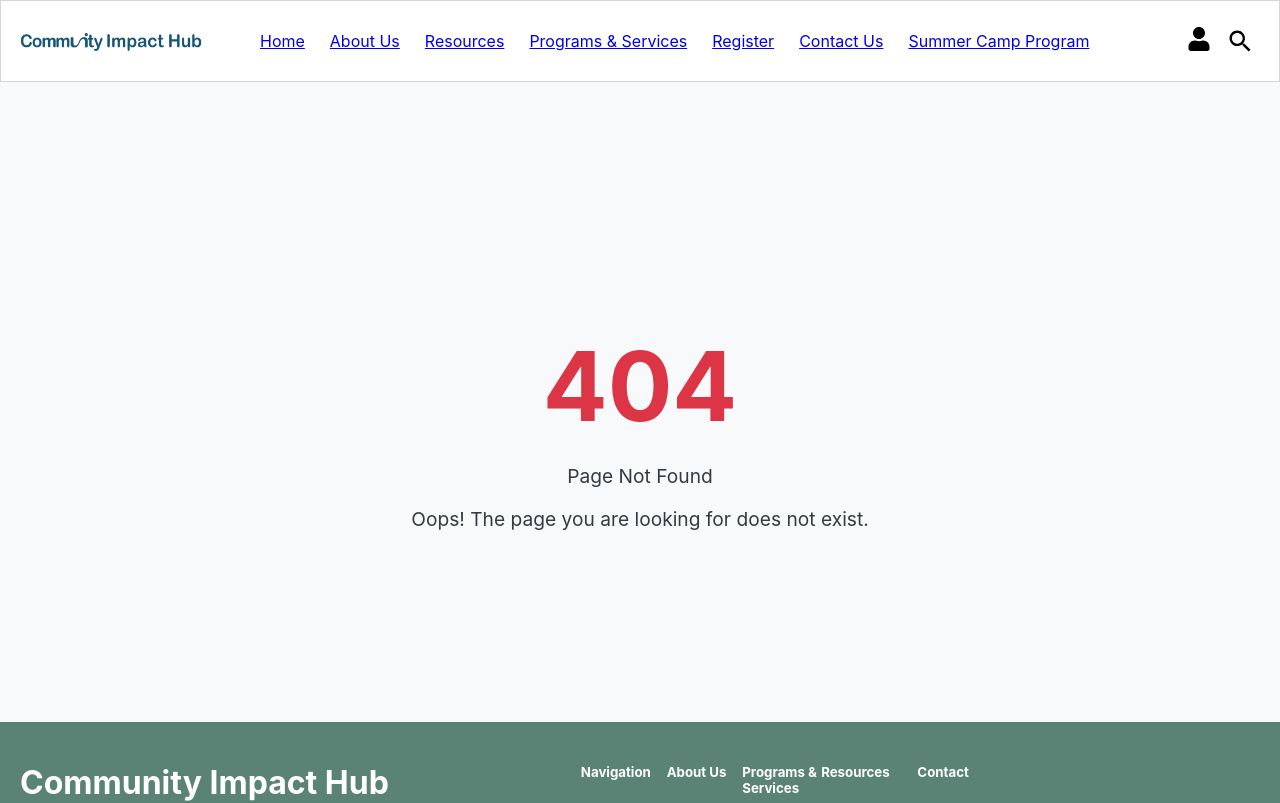
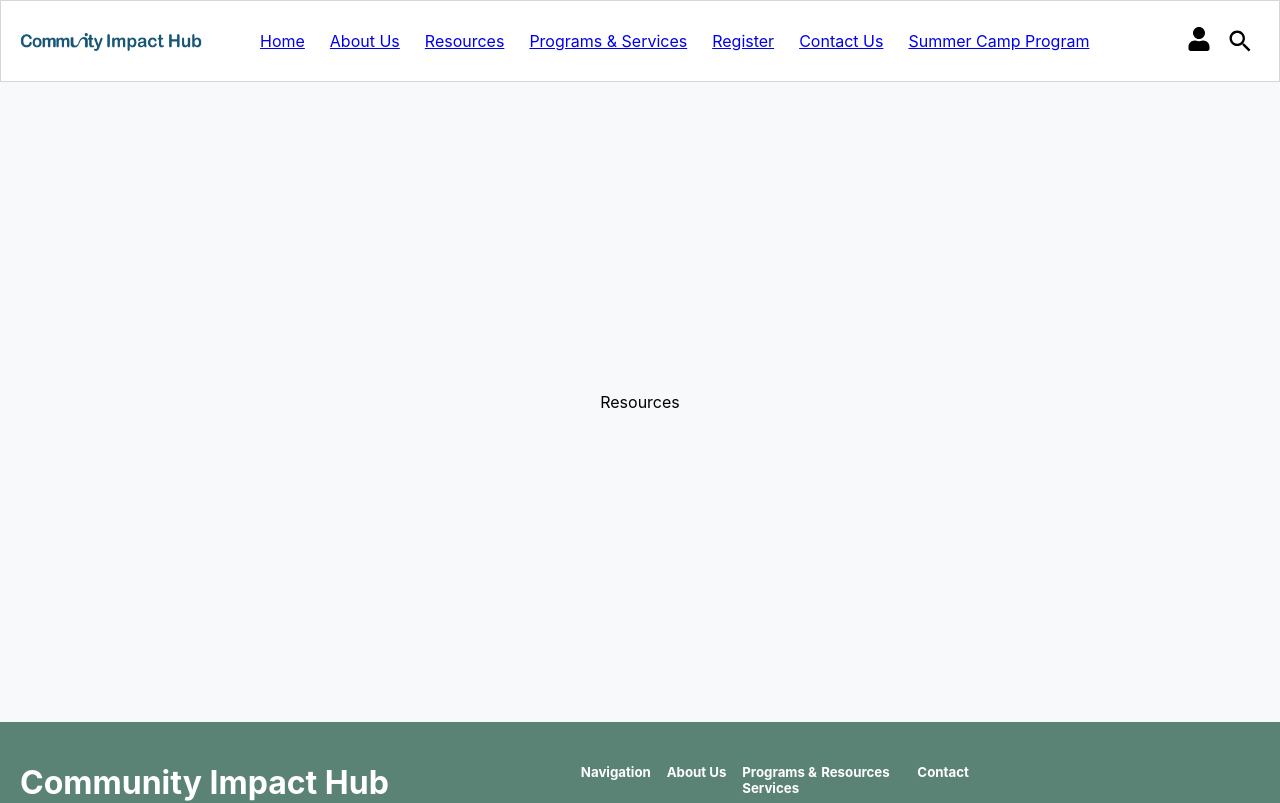
Before and after one commit to venuraperera99/Community-Impact-Hub, a React (Create React App) app: page /resources in a window 1280 px wide. Shown: the top 803 px of the page. Built offline with nearby package versions, Linux system fonts and the light colour scheme.

Commit message:
Added basic Resources page & routing

```diff
--- a/src/App.js
+++ b/src/App.js
@@ -12,6 +12,7 @@ import ChildRegistration from './pages/childregistration/ChildRegistration';
 import Register from './pages/register/Register';
 import { PageNotFound } from './pages/404/PageNotFound';
 import Success from './pages/success/Success';
+import Resources from './pages/resources/Resources';
 
 function App() {
   return (
@@ -26,6 +27,7 @@ function App() {
         <Route path="/child-registration" element={<ChildRegistration />} />
         <Route path="/register" element={<Register />} />
         <Route path="/payment-success" element={<Success/>} />
+        <Route path="/resources" element={<Resources/>} />
         <Route path="*" element={<PageNotFound/>} />
       </Routes>
       <Footer />
--- /dev/null
+++ b/src/pages/resources/Resources.css
@@ -0,0 +1,7 @@
+.outer-resources-container {
+    display: flex;
+    justify-content: center;
+    align-items: center;
+    min-height: 80vh;
+    background-color: #f8f9fa; /* Light gray background */
+}
--- /dev/null
+++ b/src/pages/resources/Resources.js
@@ -0,0 +1,10 @@
+import React from 'react'
+import "./Resources.css"
+
+const Resources = () => {
+  return (
+    <div className='outer-resources-container'>Resources</div>
+  )
+}
+
+export default Resources
```
